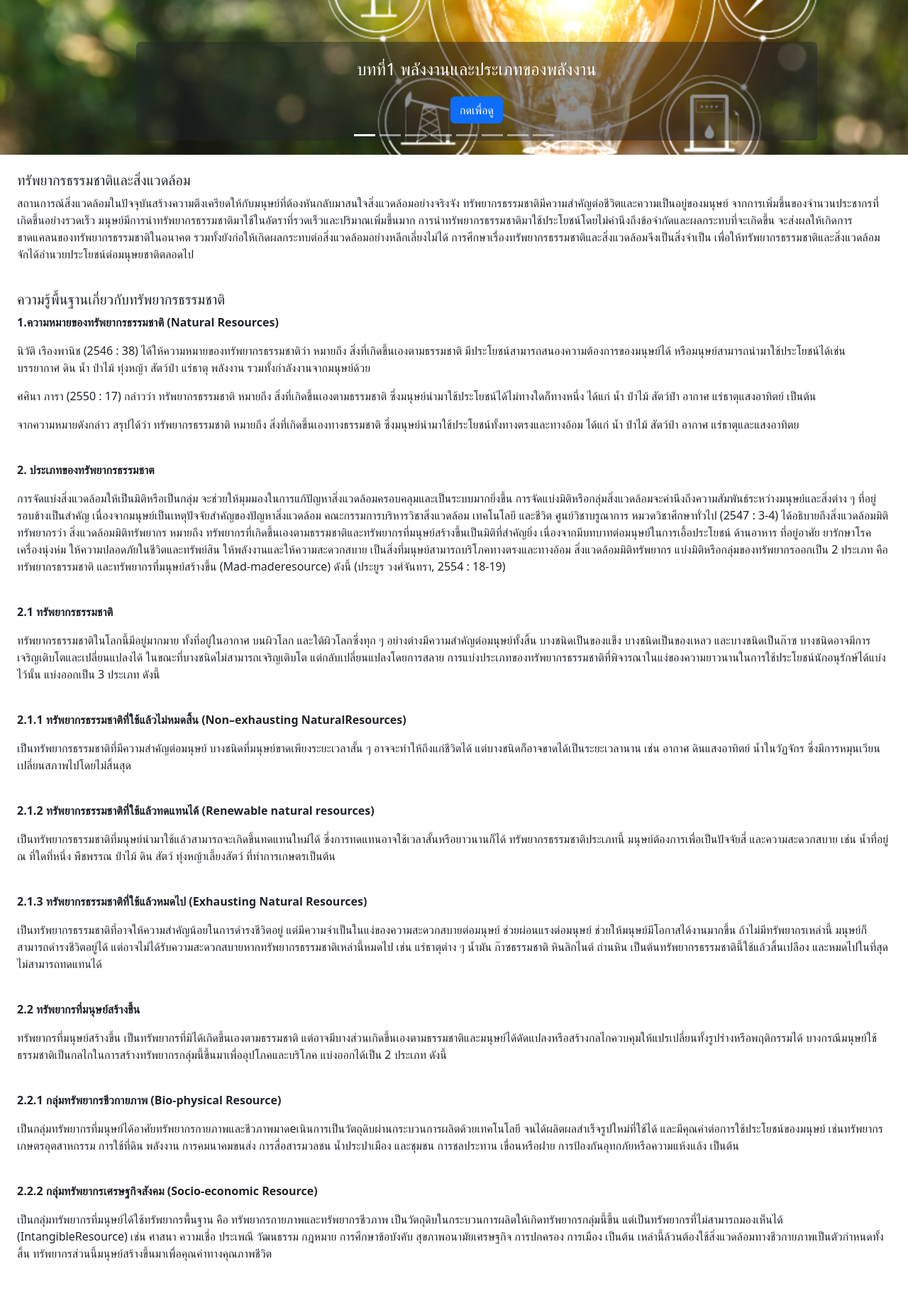
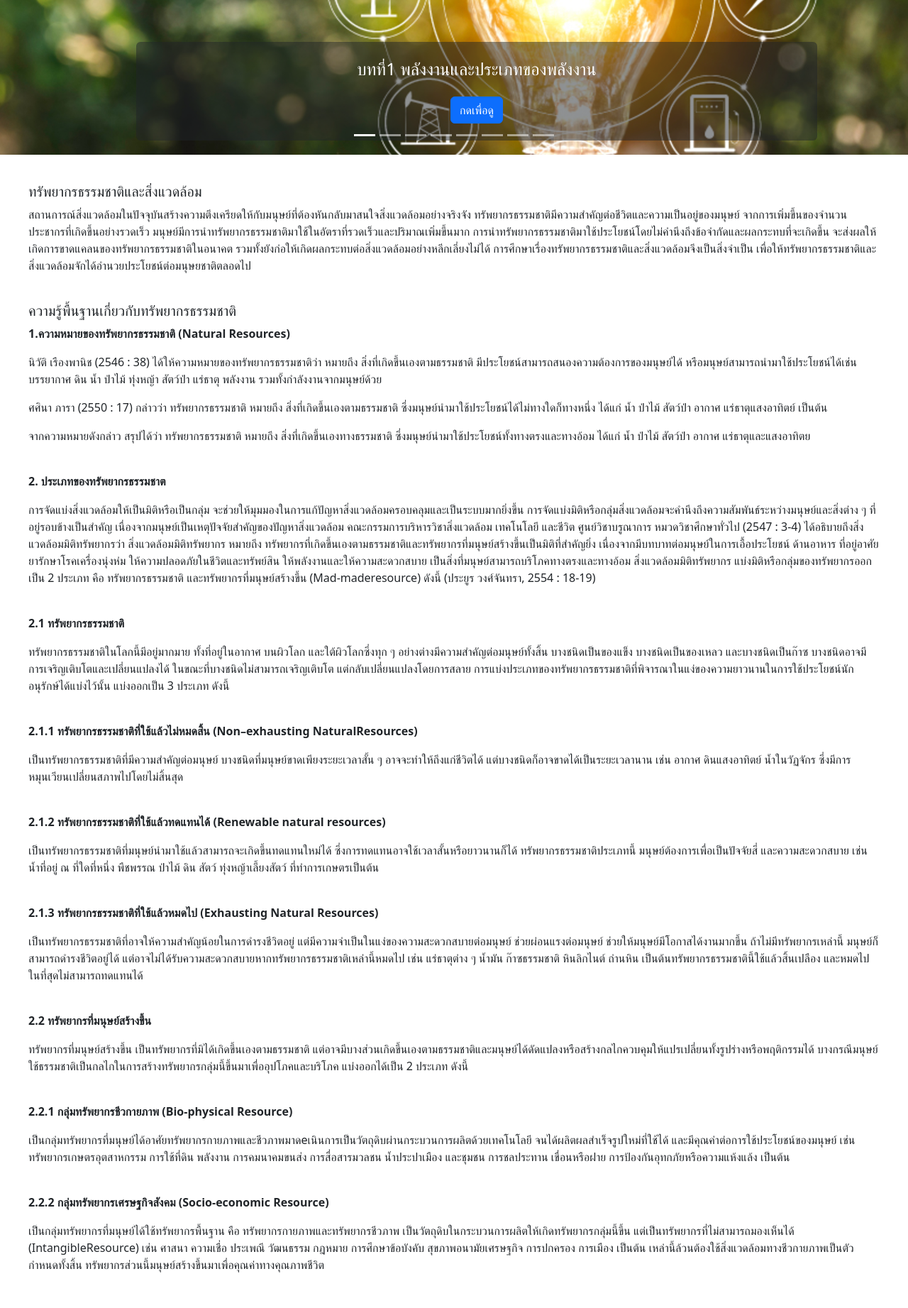
Before and after one commit to newzaza500/lesson, a PHP site: page / in a window 1280 px wide. Shown: the part 318-2161 px from the top of the page at 71% size. Run offline with PHP 8.4, Linux system fonts and the light colour scheme; some libraries are stand-ins or nearby versions.

Commit message:
Update style30.css

```diff
--- a/style30.css
+++ b/style30.css
@@ -65,7 +65,11 @@ img {
   }
 
   @media screen and (min-width: 450px) {
+    .container4
+{
+    margin: 0px ;
     padding: 2.5rem ;
+}
       img {
       width: 400px; /* ขนาดใหญ่ขึ้นเมื่อจอเกิน 450px */
       height: auto;
```
